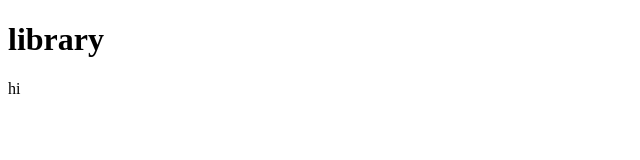
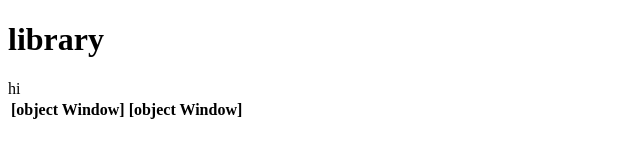
Before and after one commit to tomzy-ba/odin-library, a plain HTML site: page index.html in a window 1280 px wide. Shown: the whole page, without its empty margins (0-640 px from the left). Drawn offline with Linux system fonts and the light colour scheme.

Commit message:
still working save

```diff
--- a/index.html
+++ b/index.html
@@ -5,7 +5,7 @@
     <meta name="viewport" content="width=device-width, initial-scale=1.0">
     <title>Document</title>
     <link rel="stylesheet" href="styles.css">
-    <script src="script.js"></script>
+    <script defer src="script.js"></script>
 </head>
 <body>
     <h1>library</h1>
--- a/script.js
+++ b/script.js
@@ -18,7 +18,9 @@ const bookTableTitle = document.querySelector("#bookTableTitle");
 function displayBooks() {
     myLibrary.forEach(book => {
         const newBookTableTitle = document.createElement("th");
-        newBookTableTitle.innerText = "hello";
+        newBookTableTitle.innerText = this;
+        bookTableTitle.append(newBookTableTitle);
+        console.log()
 
     })
 }
```
